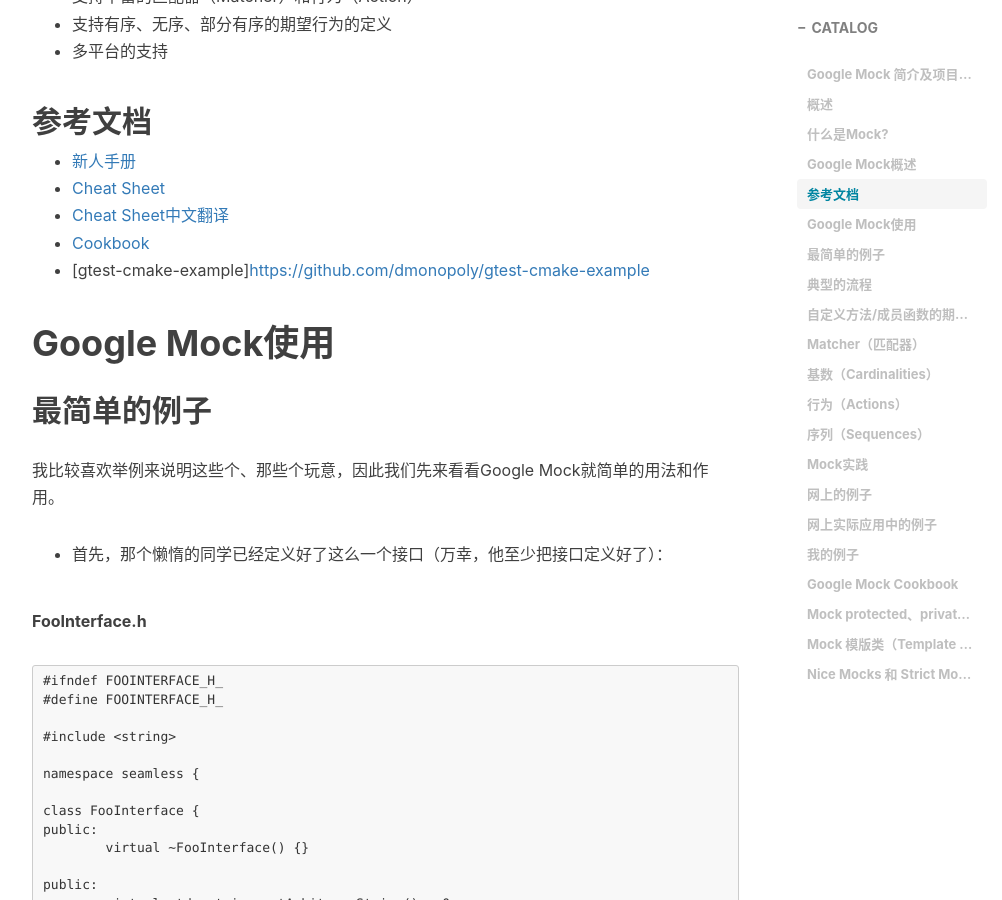
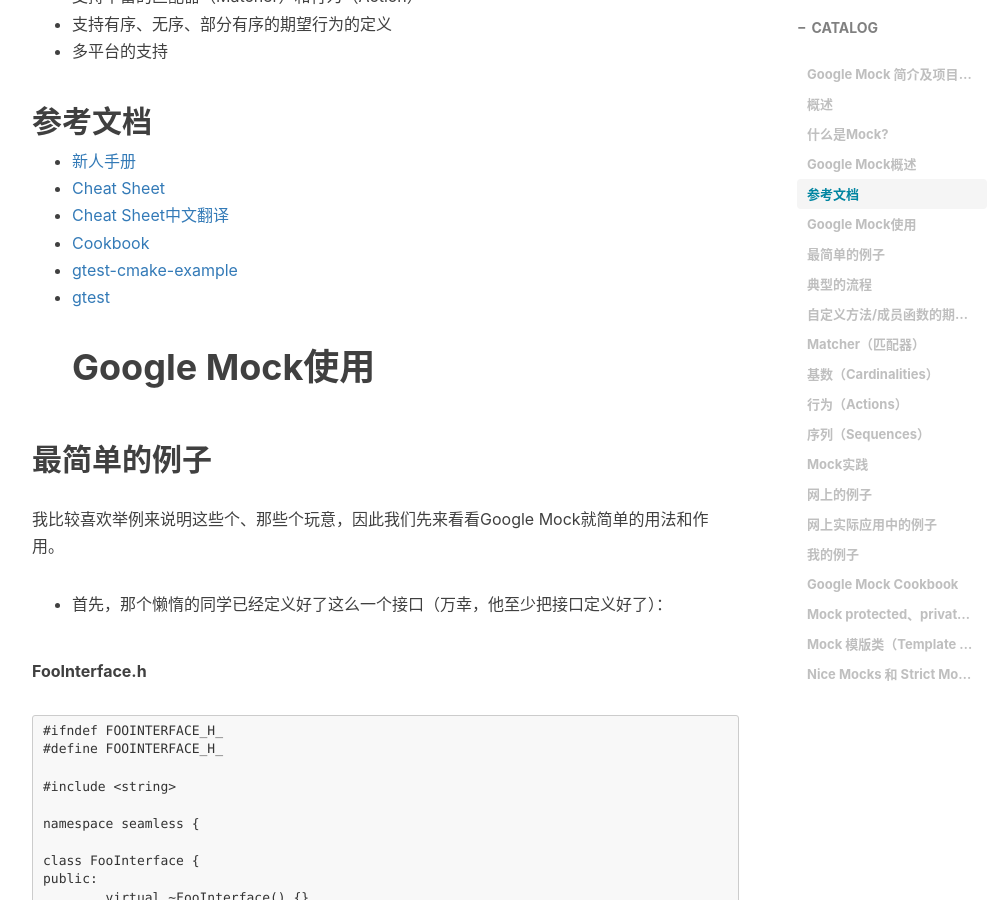
Before and after one commit to VeitchKyrie/VeitchKyrie.github.io, a Jekyll site: the page built from _posts/2019-07-28-Google Mock 简介及项目实际应用.md, in a window 1280 px wide and 900 px high, scrolled down 1301 px. Shown: the whole window, without its empty margins (233-1235 px from the left). Built offline with Jekyll 4.4.1, drawn with Linux system fonts in a browser that asks for light colours; nearby versions of some CDN libraries; comment, search, counter and statistics services are not loaded; part of the change alters nothing that is shown.

Commit message:
[revise posts]
Signed-off-by: Qiyu.Wu <Qiyu.Wu@desay-svautomotive.com>

````diff
--- a/_posts/2019-07-28-Google Mock 简介及项目实际应用.md
+++ b/_posts/2019-07-28-Google Mock 简介及项目实际应用.md
@@ -35,8 +35,8 @@ Mock，更确切地说应该是Mock Object。它究竟是什么？它有什么
 - [Cheat Sheet](http://code.google.com/p/googlemock/wiki/CheatSheet)
 - [Cheat Sheet中文翻译](http://www.cppprog.com/2009/0410/103.html)
 - [Cookbook](http://code.google.com/p/googlemock/wiki/CookBook)
-- [gtest-cmake-example]<https://github.com/dmonopoly/gtest-cmake-example>
-
+- [gtest-cmake-example](https://github.com/dmonopoly/gtest-cmake-example)
+- [gtest](https://github.com/google/googletest)
 # Google Mock使用
 
 ## 最简单的例子
@@ -1571,7 +1571,6 @@ void ParkingPopupCore::fromHMI_setHMIStateIsReady()
 ```
 
 
-
 # Google Mock Cookbook
 
 这里根据[Google Mock Cookbook](http://code.google.com/p/googlemock/wiki/CookBook)和我自己试用的一些经验，整理一些试用方面的技巧。
````
